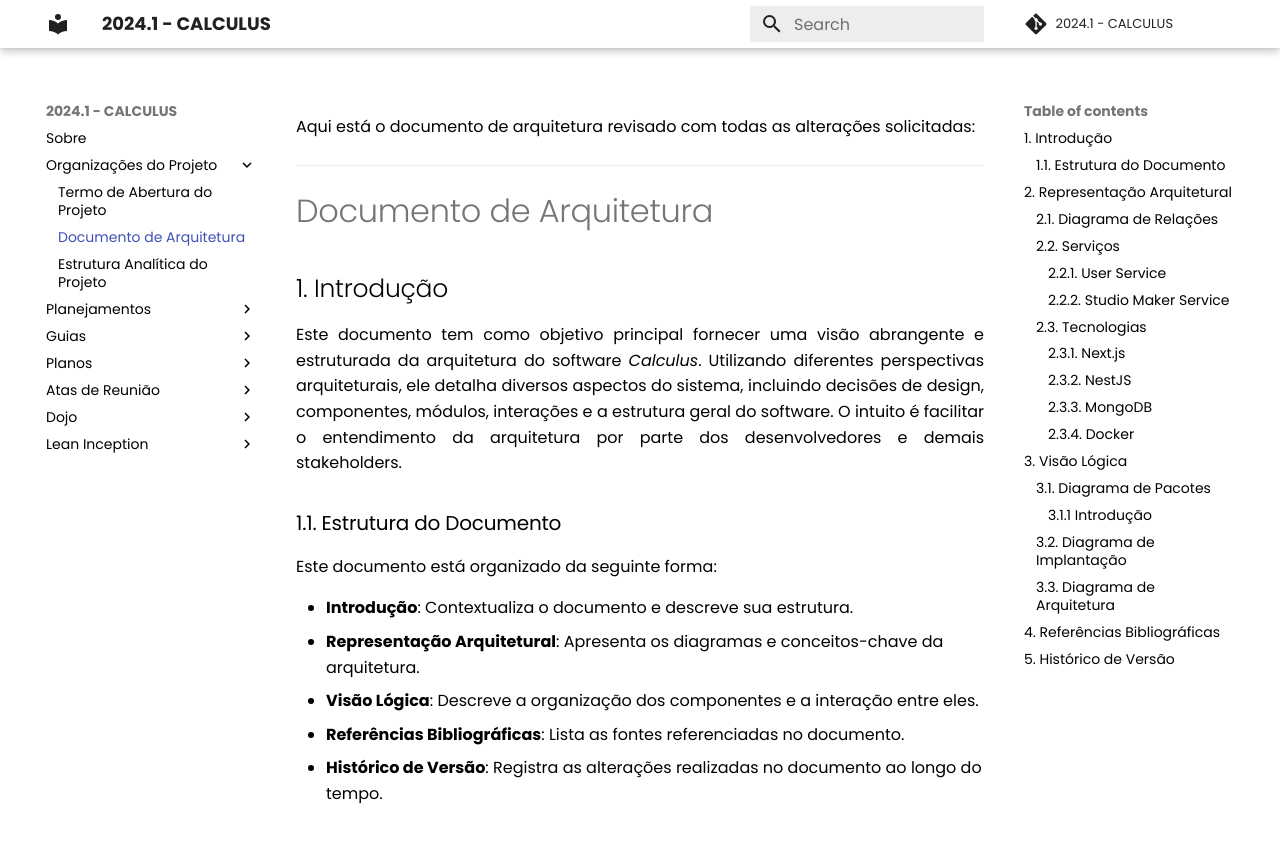
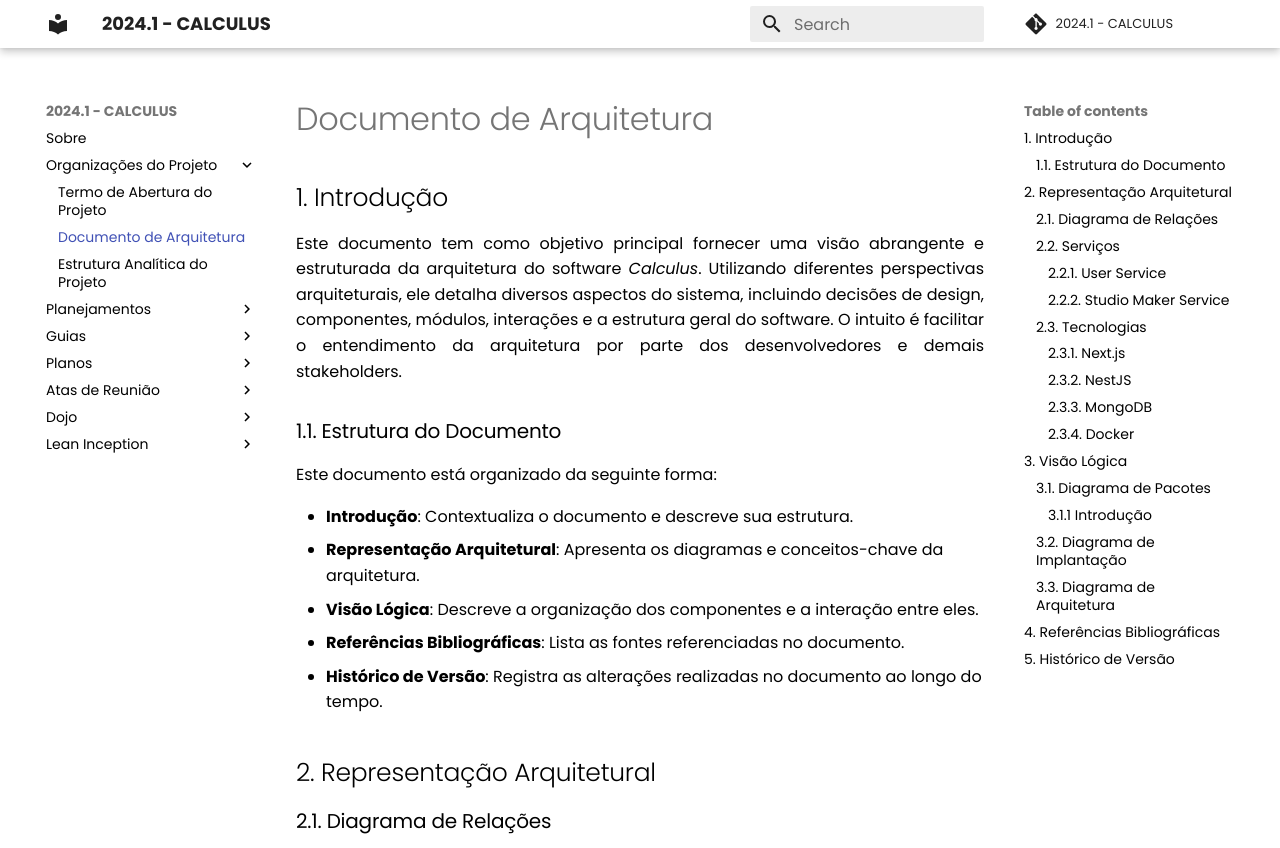
Before and after one commit to fga-eps-mds/2024.1-CALCULUS-DOC, an MkDocs documentation site: the page built from docs/organizacoes/documento_arquitetura.md, in a window 1280 px wide and 900 px high, cut to the strip 0-848 px from the top of the window. Built offline with MkDocs 1.6.1 and Material for MkDocs 9.7.7, drawn with Linux system fonts in a browser that asks for light colours; comment, search, counter and statistics services are not loaded.

Commit message:
fix(#142): removendo texto errado

```diff
--- a/docs/organizacoes/documento_arquitetura.md
+++ b/docs/organizacoes/documento_arquitetura.md
@@ -1,7 +1,3 @@
-Aqui está o documento de arquitetura revisado com todas as alterações solicitadas:
-
----
-
 # Documento de Arquitetura
 
 ## 1. Introdução
```
